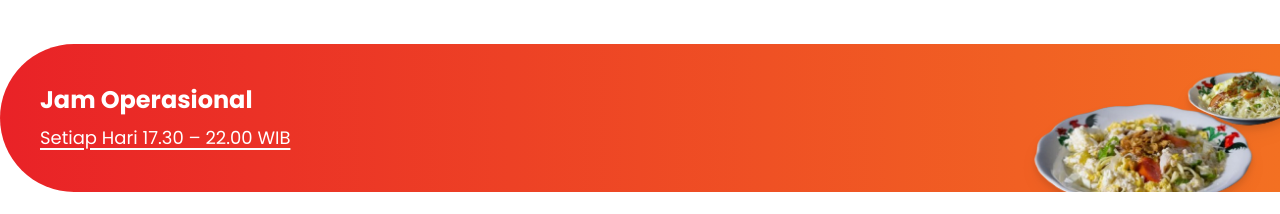
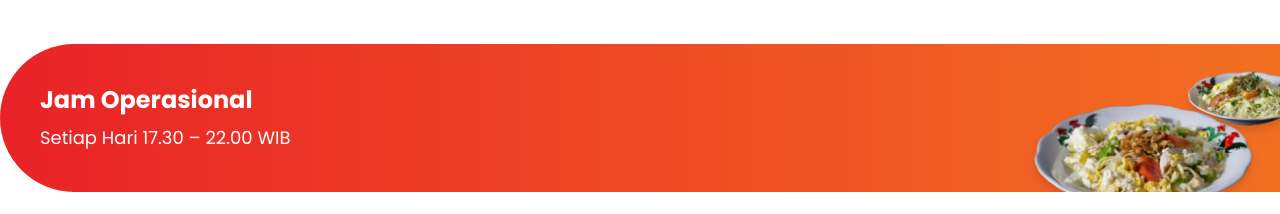
Before and after one commit to Izzulliminati/bakmi-pakde, a website: page index.html in a window 1280 px wide. Shown: the part 1000-1214 px from the top of the page. Drawn offline with nearby package versions, Linux system fonts and the light colour scheme; some packages are replaced by stand-ins of ours; no server answers; a script that the page names is missing.

```diff
--- a/index.html
+++ b/index.html
@@ -404,7 +404,7 @@
   <section class="relative bg-gradient-to-r from-[#E92227] to-[#F37022] text-white py-8 sm:py-10 px-4 sm:px-6 md:px-10 mt-8 sm:mt-10 rounded-l-[40px] sm:rounded-l-[80px] overflow-hidden flex items-center justify-between">
     <div class="z-10">
       <h2 class="text-lg sm:text-xl md:text-2xl font-bold mb-2">Jam Operasional</h2>
-      <p class="text-sm sm:text-base md:text-lg underline decoration-white decoration-2 underline-offset-4">
+      <p class="text-sm sm:text-base md:text-lg  decoration-white decoration-2 underline-offset-4">
         Setiap Hari 17.30 – 22.00 WIB
       </p>
     </div>
```
